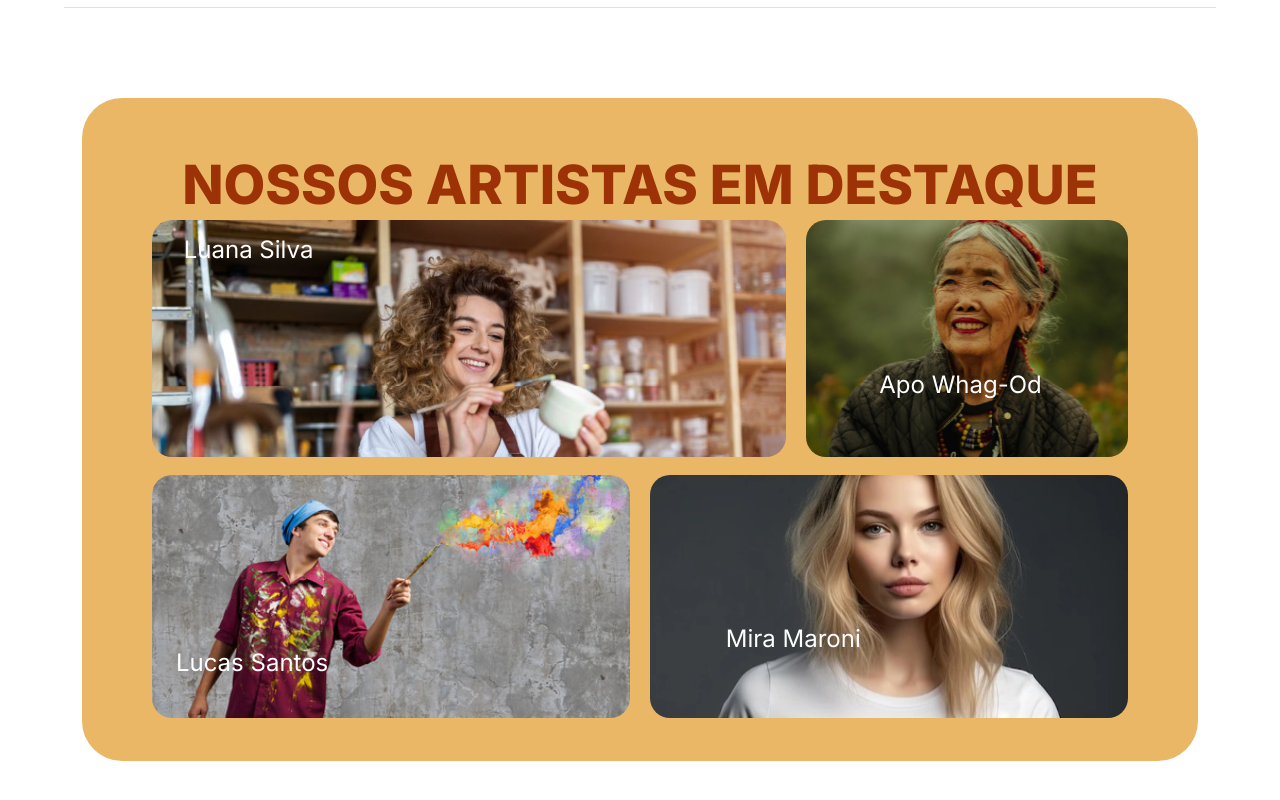
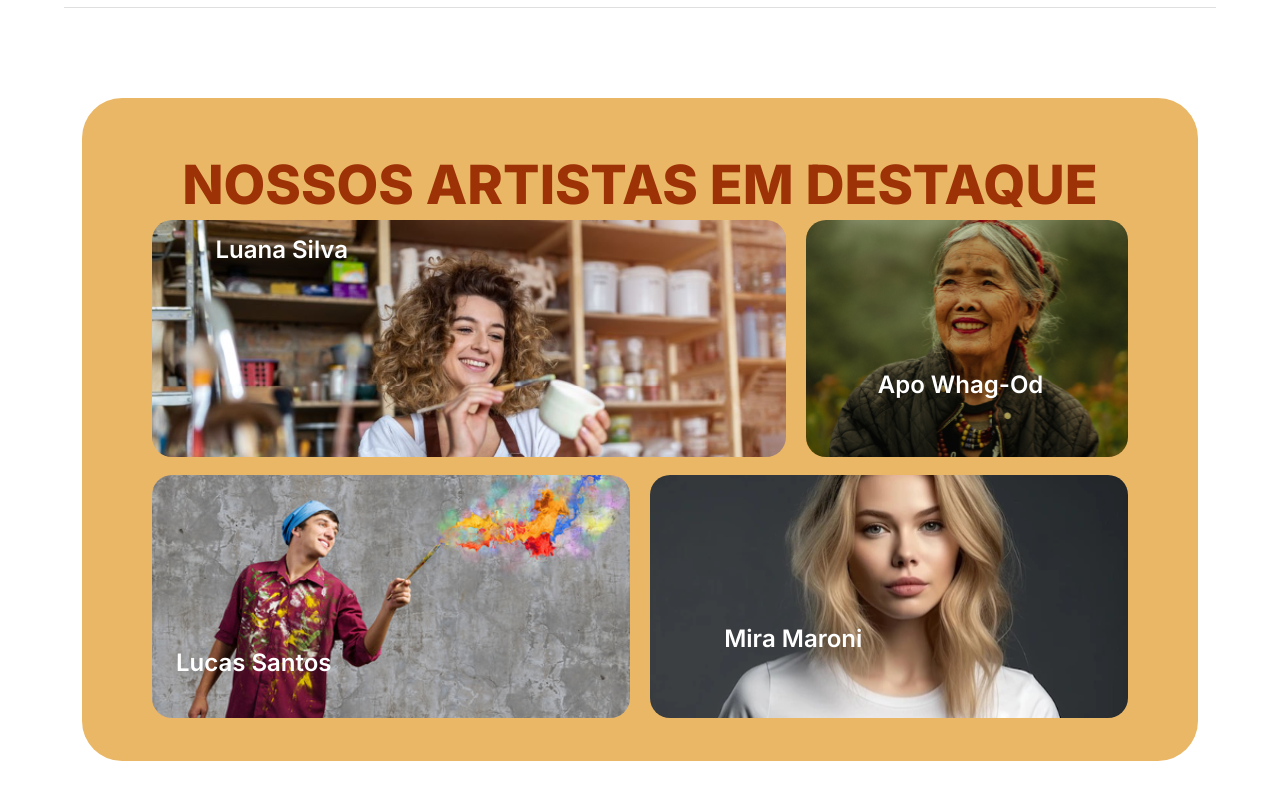
Before and after one commit to ivpinheiro/artesania, a Vue app: page / in a window 1280 px wide. Shown: the part 1861-2661 px from the top of the page. Built offline with nearby package versions, Linux system fonts and the light colour scheme; no server answers.

Commit message:
link router fix some page

```diff
--- a/src/components/sections/ButtonsSection.vue
+++ b/src/components/sections/ButtonsSection.vue
@@ -5,7 +5,9 @@
         <RouterLink class="link-class-none" to="/login">ENTRAR</RouterLink>
       </div>
       <div class="verticalLine"></div>
-      <div class="buttonPrimary">CADASTRAR-SE</div>
+      <div class="buttonPrimary">
+        <RouterLink class="link-class-none" to="/sign">CADASTRAR-SE</RouterLink>
+      </div>
       <div class="verticalLine"></div>
       <div class="buttonPrimary">
         <RouterLink class="link-class-none" to="/dashboard">ÁREA DO ARTISTA</RouterLink>
--- a/src/components/sections/OurArtistsSection.vue
+++ b/src/components/sections/OurArtistsSection.vue
@@ -50,9 +50,11 @@ export default {
 .luanaName {
     position: relative;
     top: 5%;
-    left: 5%;
+    left: 10%;
     color: white;
     font-size: 24px;
+    font-family: 'Inter';
+    font-weight: 600;
 }
 .apoName {
     position: relative;
@@ -60,6 +62,8 @@ export default {
     right: 2%;
     color: white;
     font-size: 24px;
+    font-family: 'Inter';
+    font-weight: 600;
     text-align: center;
 }
 .lucasName {
@@ -68,6 +72,8 @@ export default {
     left: 5%;
     color: white;
     font-size: 24px;
+    font-family: 'Inter';
+    font-weight: 600;
 }
 .miraName {
     position: relative;
@@ -75,6 +81,8 @@ export default {
     right: 20%;
     color: white;
     font-size: 24px;
+    font-family: 'Inter';
+    font-weight: 600;
     text-align: center;
 }
 
--- a/src/views/HomePage.vue
+++ b/src/views/HomePage.vue
@@ -37,7 +37,7 @@
           <div class="container">
             <div class="row">
               <div class="col">
-                <SpinnerLoader />
+                <SpinnerLoader/>
               </div>
             </div>
           </div>
```
